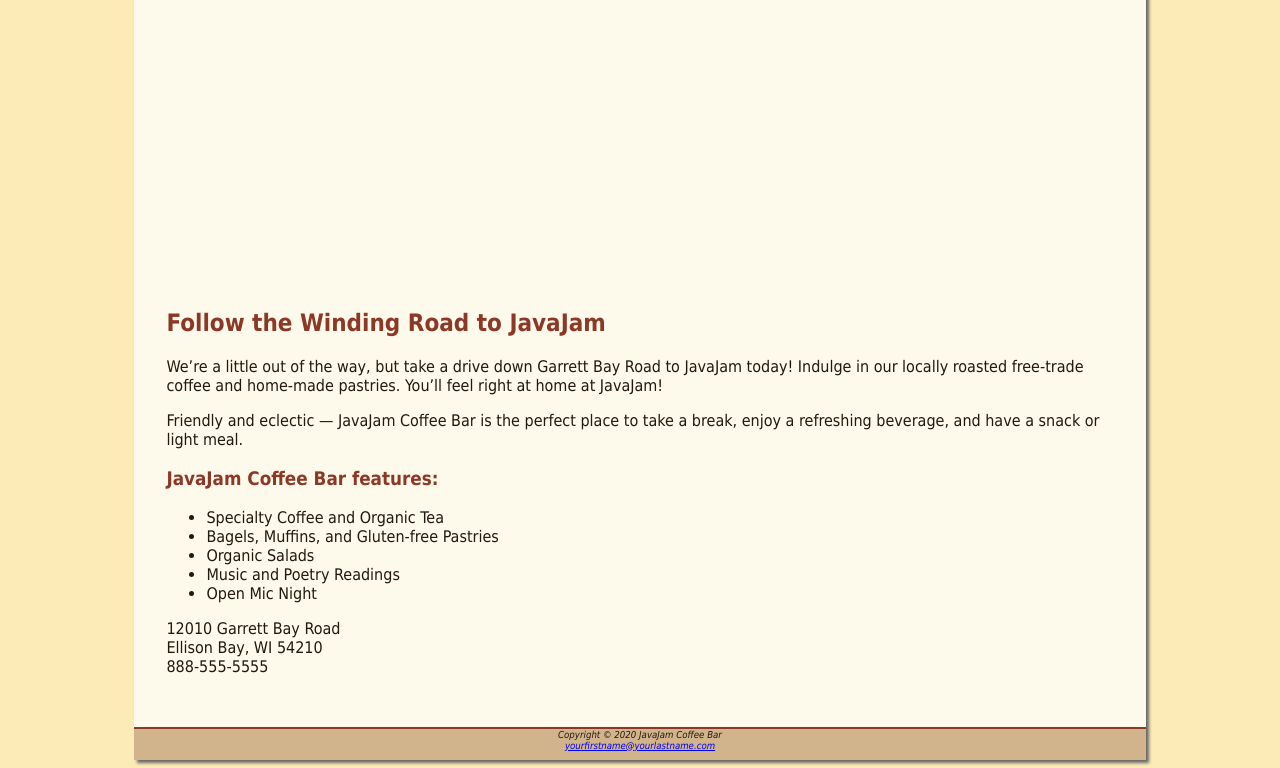
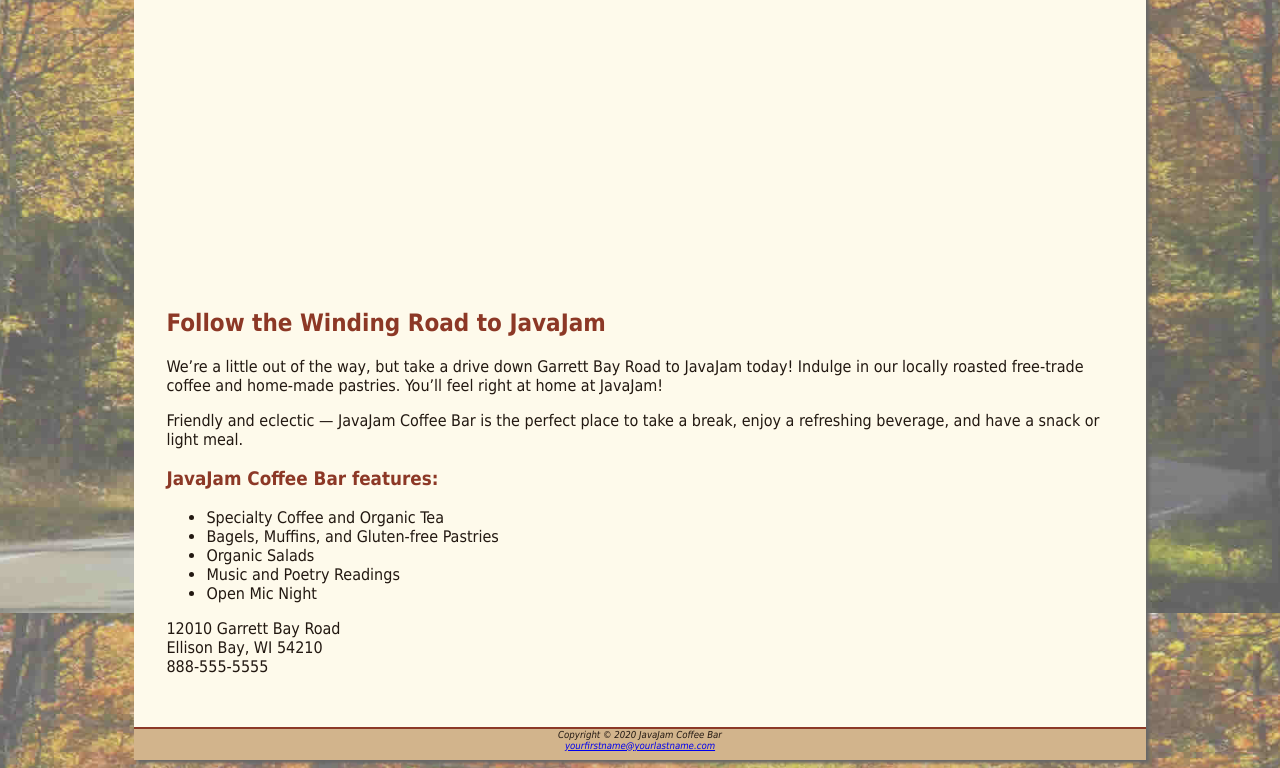
Before and after one commit to lkerstein0625/signature-assignment, a plain HTML site: page index.html in a window 1280 px wide. Shown: the part 187-955 px from the top of the page. Drawn offline with Linux system fonts and the light colour scheme.

Commit message:
Update javajam.css

```diff
--- a/javajam.css
+++ b/javajam.css
@@ -1,5 +1,5 @@
 body { background-color: #FCEBB6;
-       background-image: url(SarterImages/fadedroad50.jpg);
+       background-image: url(images/fadedroad50.jpg);
 	   background-repeat: no-repeat;
 	   background-size: cover;
 	   background-attachment: fixed;
```
